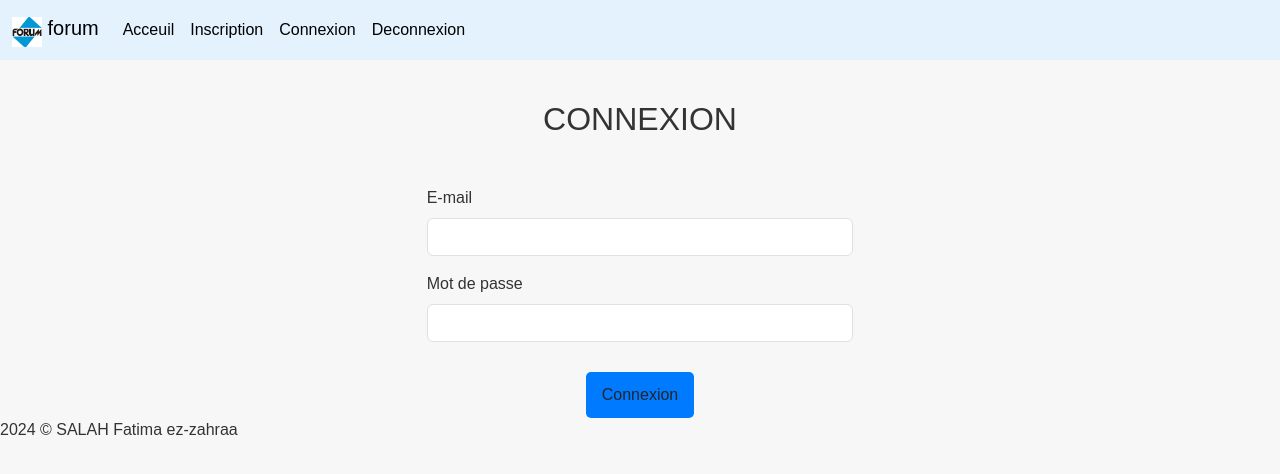
After one commit to fatisajid/forum, a PHP site: page /app/Views/security/connection.view.php in a window 1280 px wide. The commit adds this page. Shown: the top 474 px of the page. Run offline with PHP 8.4, Linux system fonts and the light colour scheme.

Commit message:
connection/deconnexion

```diff
--- /dev/null
+++ b/app/Controllers/LogoutController.php
@@ -0,0 +1,3 @@
+<?php
+session_destroy();
+redirectToRoute('/');
--- a/app/Views/partials/head.php
+++ b/app/Views/partials/head.php
@@ -11,7 +11,7 @@
 <body>
 <nav class="navbar navbar-expand-lg  text-white mb-3" style="background-color: #e3f2fd">
   <div class="container-fluid">
-  <a class="navbar-brand" href="/">
+  <a class="navbar-brand" href="">
       <img src="/public/img/logo.png" alt="Logo " width="30" height="30" class="d-inline-block align-text-top">
       forum
     </a>
@@ -19,17 +19,18 @@
     <div class="collapse navbar-collapse" id="navbarNav">
       <ul class="navbar-nav">
         <li class="nav-item">
-          <a class="nav-link active" href="">Acceuil</a>
+          <a class="nav-link active" href="/">Acceuil</a>
         </li>
         <li class="nav-item">
           <a class="nav-link active" href="/register">Inscription</a>
         </li>
         <li class="nav-item">
-          <a class="nav-link active" href=""></a>
+          <a class="nav-link active" href="/connection">Connexion</a>
         </li>
         <li class="nav-item">
-          <a class="nav-link active" href=""></a>
+          <a class="nav-link active" href="/logout">Deconnexion</a>
         </li>
+
         <li class="nav-item">
           <a class="nav-link active" href=""></a>
         </li>
--- /dev/null
+++ b/app/Views/security/connection.view.php
@@ -0,0 +1,34 @@
+<?php
+require_once(__DIR__ . "/../partials/head.php");
+
+?>
+
+<h1>CONNEXION</h1>
+
+<form method="POST">
+    <div class="col-md-4 mx-auto d-block mt-5">
+
+        <div class="mb-3">
+            <label for="mail" class="form-label">E-mail</label>
+            <input type="email" class="form-control" name='mail' id="mail">
+            <?php if (isset($arrayError['mail'])) {
+				?>
+					<p class='text-danger'><?= $arrayError['mail'] ?></p>
+				<?php
+            } ?>
+        </div>
+        <div class="mb-1">
+            <label for="password" class="form-label">Mot de passe</label>
+            <input type="password" class="form-control" name='password' id="password">
+            <?php if (isset($arrayError['password'])) {
+				?>
+					<p class='text-danger'><?= $arrayError['password'] ?></p>
+				<?php
+            } ?>
+        </div>
+        <button type="submit" class="btn colorPurpel mt-3">Connexion</button>
+    </div>
+</form>
+<?php
+require_once(__DIR__ . "/../partials/footer.php");
+?>
--- a/config/router.php
+++ b/config/router.php
@@ -12,7 +12,9 @@ $uri = parse_url($_SERVER['REQUEST_URI'])['path'];
 // Le chemin dans l'URL (comme '/') est relié au contrôleur correspondant (comme 'HomeController.php')
 $routes = [
     '/' => 'HomeController.php',
-    '/register' => 'RegisterController.php'
+    '/register' => 'RegisterController.php',
+    '/connection' => 'ConnectionController.php',
+    '/logout' => 'LogoutController.php'
 ];
 
 
--- a/index.php
+++ b/index.php
@@ -1,3 +1,4 @@
 <?php
+    session_start();
     require_once(__DIR__ . "/config/router.php");
 ?>
```
Also changed, not shown: app/Controllers/ConnectionController.php (added, +45 -0 lines), app/Views/home.view.php (+7 -0 lines).
